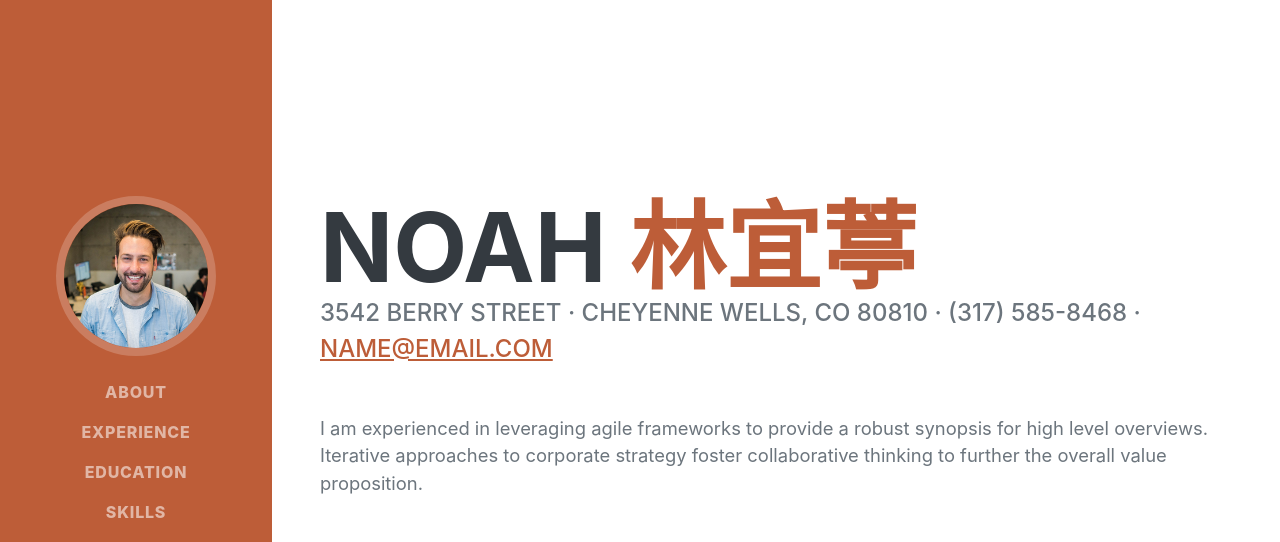
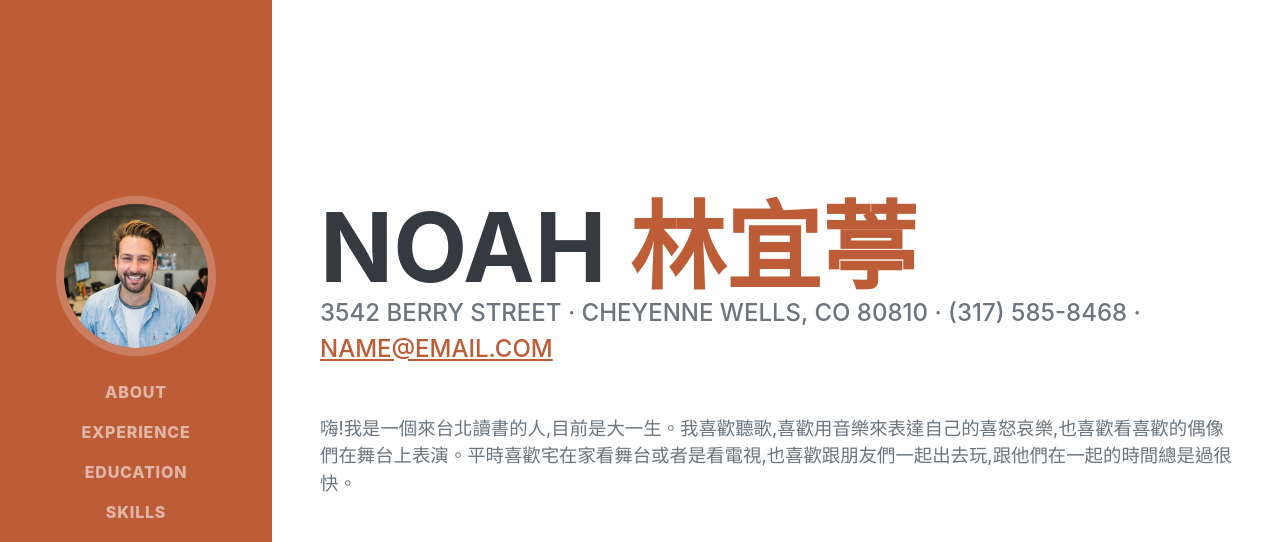
Before and after one commit to katiewuhua/lionpog.github.io, a plain HTML site: page index.html in a window 1280 px wide. Shown: the top 542 px of the page. Drawn offline with nearby package versions, Linux system fonts and the light colour scheme; a web font is replaced by a local one.

Commit message:
中文網頁

```diff
--- a/index.html
+++ b/index.html
@@ -47,7 +47,7 @@
                         3542 Berry Street · Cheyenne Wells, CO 80810 · (317) 585-8468 ·
                         <a href="mailto:name@email.com">name@email.com</a>
                     </div>
-                    <p class="lead mb-5">I am experienced in leveraging agile frameworks to provide a robust synopsis for high level overviews. Iterative approaches to corporate strategy foster collaborative thinking to further the overall value proposition.</p>
+                    <p class="lead mb-5">嗨!我是一個來台北讀書的人,目前是大一生。我喜歡聽歌,喜歡用音樂來表達自己的喜怒哀樂,也喜歡看喜歡的偶像們在舞台上表演。平時喜歡宅在家看舞台或者是看電視,也喜歡跟朋友們一起出去玩,跟他們在一起的時間總是過很快。</p>
                     <div class="social-icons">
                         <a class="social-icon" href="#!"><i class="fab fa-linkedin-in"></i></a>
                         <a class="social-icon" href="#!"><i class="fab fa-github"></i></a>
```
